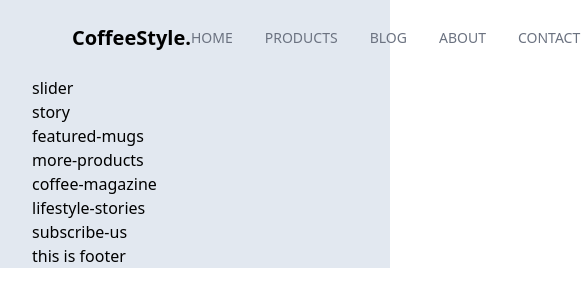
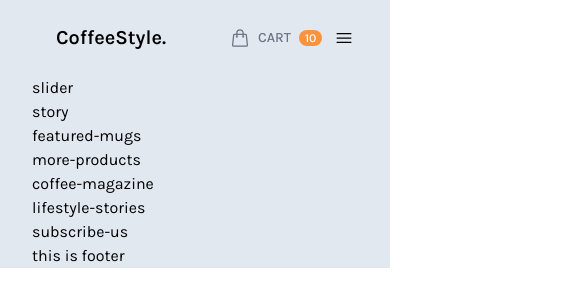
Before and after one commit to nducanh1010/coffee-wind, a Nuxt app: page / in a window 390 px wide. Shown: the top 306 px of the page, 585 px wide, since content can reach past the window. Built offline with nearby package versions, Linux system fonts and the light colour scheme.

Commit message:
update headers

```diff
--- a/assets/css/main.css
+++ b/assets/css/main.css
@@ -1,14 +1,22 @@
 @tailwind base;
 @tailwind components;
 @tailwind utilities;
-
 /** ct = custom**/
 .ct-top-menu-item {
-  @apply cursor-pointer py-1 hover:text-gray-800 relative after:absolute after:bottom-0 after:left-0 after:bg-light-coffee after:h-0.5 after:w-0 hover:after:w-full after:transition-all after:ease-in-out after:duration-300;
+  @apply cursor-pointer py-1 hover:text-gray-800 relative after:lg:absolute after:lg:bottom-0
+   after:lg:left-0 after:lg:bg-light-coffee after:lg:h-0.5 after:lg:w-0 hover:after:lg:w-full after:lg:transition-all after:lg:ease-in-out after:lg:duration-300;
+}
+.ct-top-menu-item-active {
+  @apply text-gray-800 relative after:lg:absolute after:lg:bottom-0
+  after:lg:left-0 after:lg:bg-light-coffee after:lg:h-0.5  after:lg:w-full;
 }
 .ct-icon {
   @apply w-5 h-5 inline-block;
 }
+
 .ct-badge-circle {
   @apply text-xs text-center rounded-full px-1.5;
 }
+.ct-topmenu-expanded {
+  @apply absolute top-10 z-50 w-full text-center bg-white animate-slideDown;
+}
--- a/components/layout/Header.vue
+++ b/components/layout/Header.vue
@@ -1,19 +1,43 @@
 import { NuxtLink } from '#build/components';
+<script setup>
+import { ref,watchEffect } from "vue";
+const topMenu = ref(null);
+const toggleTopMenu = ref(null);
+const isExpanded = ref(false);
+onMounted(() => {
+  document.addEventListener("click", handleClickTopMenu);
+});
+const handleClickTopMenu = (event) => {
+  // click iside icon
+  if (toggleTopMenu.value.contains(event.target)) {
+    isExpanded.value = !isExpanded.value;
+    return;
+  }
+  if (topMenu.value.classList.contains("ct-topmenu-expanded")) {
+    isExpanded.value = false;
+  }
+};
+// click outside dropdown icon
+const handleDropDown = () => {};
+</script>
 <template>
-  <header class="py-6 mx-10">
-    <nav class="flex flex-row justify-between items-center">
+  <header class="p-6 mx-auto">
+    <nav class="flex flex-row justify-between items-center relative">
       <div
         class="logo basis-2/6 text-center text-xl font-semibold cursor-pointer"
       >
         CoffeeStyle.
       </div>
       <ul
-        class="flex items-center justify-end gap-8 uppercase text-sm text-gray-500 font-medium basis-3/6"
+        ref="topMenu"
+        id="ct-top-menu"
+        :class="isExpanded ? 'ct-topmenu-expanded ' : 'hidden'"
+        class="basis-3/6 lg:flex lg:justify-end lg:items-center lg:gap-8 uppercase text-sm text-gray-500 font-medium"
       >
         <li class="ct-top-menu-item">
           <NuxtLink href="#">Home</NuxtLink>
         </li>
-        <li class="ct-top-menu-item">
+        <li class="ct-top-menu-item ct-top-menu-item-active">
           <NuxtLink href="#">Products</NuxtLink>
         </li>
         <li class="ct-top-menu-item">
@@ -33,7 +57,7 @@ import { NuxtLink } from '#build/components';
         </li>
       </ul>
       <ul
-        class="basis-1/6 flex justify-start items-center ml-16 uppercase text-sm text-gray-500 font-medium"
+        class="basis-3/6 lg:basis-1/6 flex justify-end lg:justify-start items-center ml-16 uppercase text-sm text-gray-500 font-medium"
       >
         <li class="ct-top-menu-item">
           <NuxtLink href="#" target="blank" class="flex items-center">
@@ -56,6 +80,26 @@ import { NuxtLink } from '#build/components';
           </NuxtLink>
         </li>
       </ul>
+      <div
+        class="basis-1/6 lg:hidden flex items-center cursor-pointer px-3 sm:px-4"
+      >
+        <svg
+          ref="toggleTopMenu"
+          @click="handleDropDown"
+          xmlns="http://www.w3.org/2000/svg"
+          fill="none"
+          viewBox="0 0 24 24"
+          stroke-width="1.5"
+          stroke="currentColor"
+          class="ct-icon"
+        >
+          <path
+            stroke-linecap="round"
+            stroke-linejoin="round"
+            d="M3.75 6.75h16.5M3.75 12h16.5m-16.5 5.25h16.5"
+          />
+        </svg>
+      </div>
     </nav>
   </header>
 </template>
--- a/layouts/default.vue
+++ b/layouts/default.vue
@@ -1,7 +1,7 @@
 <template>
   <div id="root">
     <div
-      class="content_wrapper max-w-screen-2xl text-base mx-auto px-8 bg-slate-200"
+      class="content_wrapper font-Karla max-w-screen-2xl text-base mx-auto px-8 bg-slate-200"
     >
       <Header />
       <main>
--- a/nuxt.config.ts
+++ b/nuxt.config.ts
@@ -3,7 +3,17 @@ export default defineNuxtConfig({
   // config directory
   app: {
     head: {
-      link: [{ rel: "icon", type: "image/png", href: "/coffee-icon.jpg" }]
+      link: [
+        { rel: "icon", type: "image/png", href: "/coffee-icon.jpg" },
+        {
+          rel: "preconnect",
+          href: "https://fonts.gstatic.com"
+        },
+        {
+          rel: "stylesheet",
+          href: "https://fonts.googleapis.com/css2?family=Karla:ital,wght@0,200..800;1,200..800&display=swap"
+        }
+      ]
     }
   },
   pages: true,
--- a/tailwind.config.js
+++ b/tailwind.config.js
@@ -10,8 +10,20 @@ module.exports = {
   ],
   theme: {
     extend: {
+      fontFamily: {
+        Karla: ["Karla", "sans-serif"]
+      },
       colors: {
         "light-coffee": "#C89F94"
+      },
+      keyframes: {
+        slideDown: {
+          "0%": { transform: "translateY(-100%)" },
+          "100%": { transform: "translateY(0)" }
+        }
+      },
+      animation: {
+        slideDown: "slideDown .4s ease-in-out"
       }
     }
   },
```
